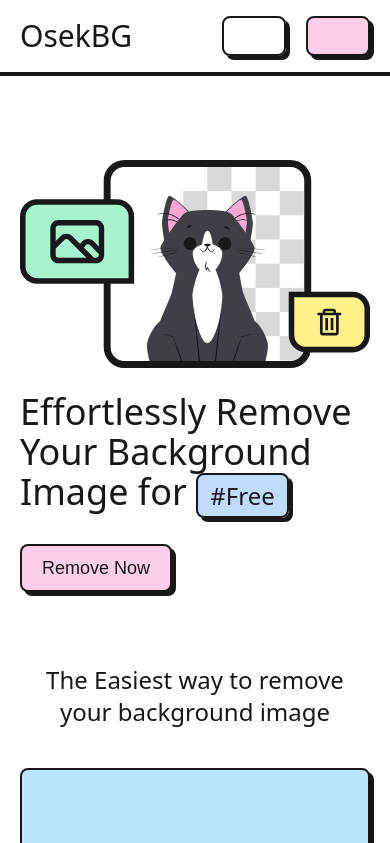
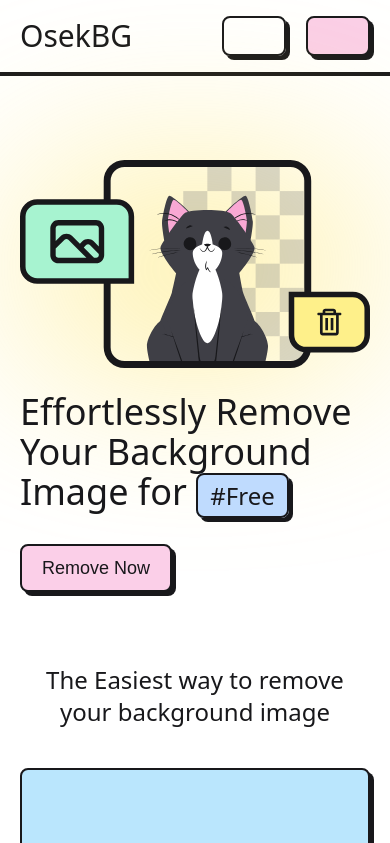
Before and after one commit to Yoedka/osekbg, a SvelteKit app: page / in a window 390 px wide. Shown: the top 843 px of the page. Built offline with nearby package versions, Linux system fonts and the light colour scheme; some icons are missing; a web font is replaced by a local one.

Commit message:
[fix] valid site url

```diff
--- a/src/lib/info.ts
+++ b/src/lib/info.ts
@@ -1,8 +1,8 @@
 export const info: Record<string, any> ={
   site_name: "OsekBG",
-  site_url: "https://osekbg.com",
+  site_url: "https://osekbg.hichuru.online",
   site_description: "Effortlessly Remove Your Background Image for #Free",
-  site_cover_image: "https://osekbg.com/img/Cover.png",
+  site_cover_image: "https://osekbg.hichuru.online/img/Cover.png",
   site_author: "Ahmad Habibi",
   site_author_url: "https://habi14.pages.dev",
   github_repo: "https://github.com/ahmadhabibi14/osekbg",
--- a/src/routes/+page.svelte
+++ b/src/routes/+page.svelte
@@ -13,16 +13,21 @@
 />
 
 <main transition:fade={{ delay: 50, duration: 100 }}>
-  <div class="flex flex-col gap-8 mt-10 md:mt-11 w-full md:w-9/12 mx-auto px-5">
-    <div class="flex flex-col-reverse md:grid md:grid-cols-2 gap-6 md:gap-5 justify-between items-center">
-      <div class="w-auto flex flex-col md:gap-5 gap-8">
+  <div class="flex flex-col gap-8 mt-10 md:mt-11 w-full md:w-9/12 mx-auto md:px-0 px-5">
+    <div class="z-20 relative flex flex-col-reverse md:grid md:grid-cols-2 gap-6 md:gap-5 justify-between items-center">
+      <div class="z-10 max-w-[1600px] w-full md:w-[400px] rounded-full h-[200px] -translate-x-1/2
+        md:-translate-x-0 md:h-[400px] bg-gradient-to-b from-transparent
+        from-0% via-95% to-100% via-yellow-300 md:top-[-100px] top-[-20px]
+        to-transparent absolute left-1/2 md:left-7 blur-[100px]"
+      ></div>
+      <div class="relative z-20 w-auto flex flex-col md:gap-5 gap-8">
         <h1 class="font-caprasimo text-4xl md:text-6xl cursor-default">
           Effortlessly Remove Your Background Image for
           <span class="bg-blue-200 px-3 py-1 cursor-default rounded-base text-2xl md:text-4xl neoshadow-no-hover">#Free</span>
         </h1>
         <a href="/remove" class="py-2 px-5 text-lg bg-pink-200 neoshadow w-fit">Remove Now</a>
       </div>
-      <div class="flex justify-center items-center">
+      <div class="relative z-20 flex justify-center items-center">
         <img
           src="/img/MainHero.svg"
           alt="Main Hero"
--- a/src/routes/support/+page.svelte
+++ b/src/routes/support/+page.svelte
@@ -10,7 +10,7 @@
 />
 
 <main transition:fade={{ delay: 50, duration: 100 }} class="min-h-[80dvh] w-full md:w-9/12 mx-auto">
-  <div class="flex flex-col px-5 gap-5">
+  <div class="flex flex-col md:px-0 px-5 gap-5">
     <div class="flex flex-col gap-3">
       <h1 class="text-start font-caprasimo text-3xl cursor-default">Support Us ❤️</h1>
       <p>
```
